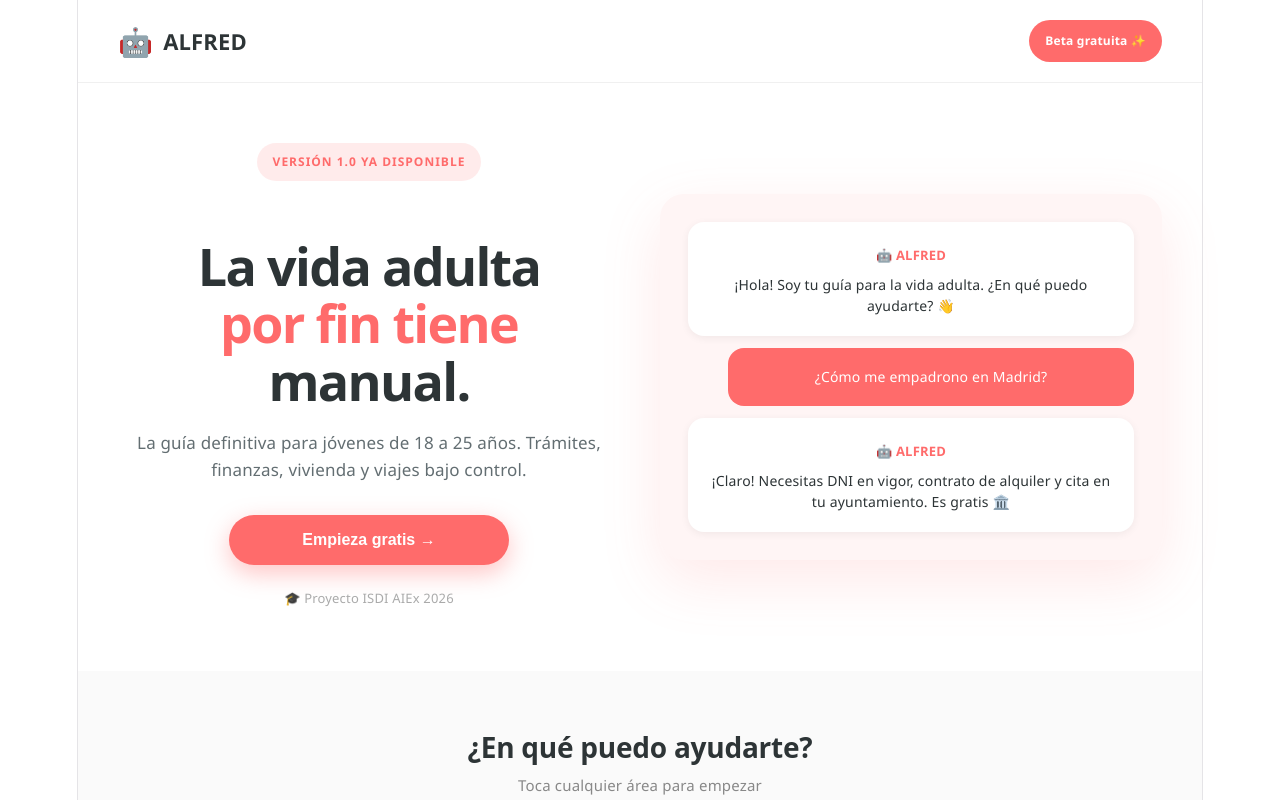
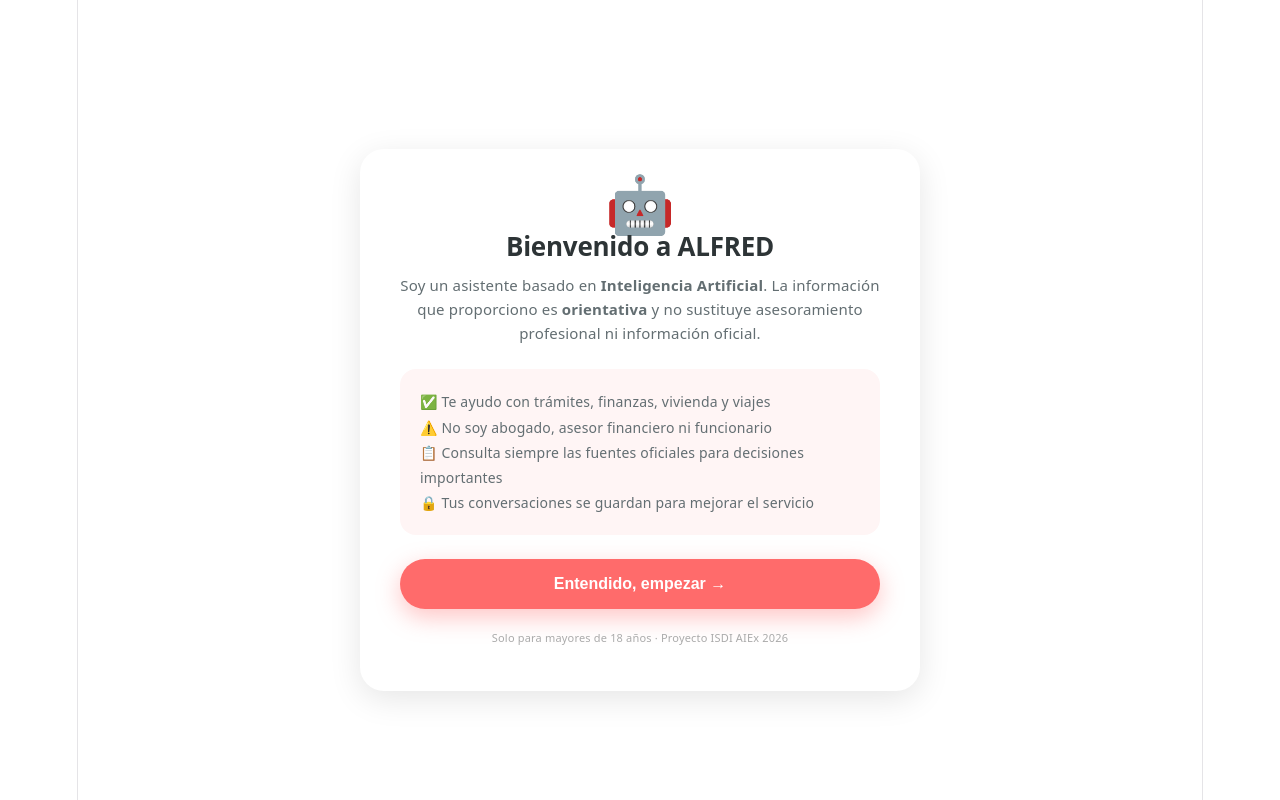
Before and after one commit to jaguilacollantes-beep/alfred, a React (Vite) app: page / in a window 1280 px wide. Shown: the top 800 px of the page. Built offline with nearby package versions, Linux system fonts and the light colour scheme.

Commit message:
Update App.tsx

```diff
--- a/src/App.tsx
+++ b/src/App.tsx
@@ -16,6 +16,7 @@ function App() {
   const [pregunta, setPregunta] = useState("");
   const [mensajes, setMensajes] = useState<Mensaje[]>([]);
   const [cargando, setCargando] = useState(false);
+  const [aceptado, setAceptado] = useState(false);
 
   async function preguntar() {
     if (!pregunta.trim()) return;
@@ -47,6 +48,34 @@ function App() {
     document.getElementById("chat")?.scrollIntoView({ behavior: "smooth" });
   }
 
+  if (!aceptado) {
+    return (
+      <div style={{ minHeight: "100vh", display: "flex", alignItems: "center", justifyContent: "center", background: "#fff", padding: 20 }}>
+        <div style={{ maxWidth: 480, textAlign: "center", padding: 40, borderRadius: 24, boxShadow: "0 8px 32px rgba(0,0,0,0.1)" }}>
+          <div style={{ fontSize: 56, marginBottom: 16 }}>🤖</div>
+          <h2 style={{ fontSize: 26, fontWeight: "800", color: "#2D3436", marginBottom: 12 }}>Bienvenido a ALFRED</h2>
+          <p style={{ color: "#636e72", lineHeight: 1.6, marginBottom: 24, fontSize: 15 }}>
+            Soy un asistente basado en <strong>Inteligencia Artificial</strong>. La información que proporciono es <strong>orientativa</strong> y no sustituye asesoramiento profesional ni información oficial.
+          </p>
+          <div style={{ background: "#FFF5F5", borderRadius: 16, padding: 20, marginBottom: 24, textAlign: "left", fontSize: 14, color: "#636e72", lineHeight: 1.8 }}>
+            <div>✅ Te ayudo con trámites, finanzas, vivienda y viajes</div>
+            <div>⚠️ No soy abogado, asesor financiero ni funcionario</div>
+            <div>📋 Consulta siempre las fuentes oficiales para decisiones importantes</div>
+            <div>🔒 Tus conversaciones se guardan para mejorar el servicio</div>
+          </div>
+          <button
+            onClick={() => setAceptado(true)}
+            style={{ background: "#FF6B6B", color: "#fff", border: "none", borderRadius: 32, padding: "16px 40px", fontSize: 16, fontWeight: "700", cursor: "pointer", width: "100%", boxShadow: "0 8px 24px rgba(255,107,107,0.4)" }}>
+            Entendido, empezar →
+          </button>
+          <div style={{ marginTop: 16, fontSize: 11, color: "#aaa" }}>
+            Solo para mayores de 18 años · Proyecto ISDI AIEx 2026
+          </div>
+        </div>
+      </div>
+    );
+  }
+
   return (
     <div style={{ fontFamily: "'Segoe UI', sans-serif", minHeight: "100vh", background: "#fff" }}>
 
@@ -60,8 +89,6 @@ function App() {
           .section-padding { padding: 40px 20px !important; }
           .chat-padding { padding: 40px 20px !important; }
           .header-padding { padding: 16px 20px !important; }
-          .preguntas-rapidas { gap: 6px !important; }
-          .preguntas-rapidas button { font-size: 12px !important; padding: 6px 12px !important; }
         }
       `}</style>
 
@@ -72,7 +99,7 @@ function App() {
           <div style={{ fontSize: 22, fontWeight: "800", color: "#2D3436" }}>ALFRED</div>
         </div>
         <div style={{ background: "#FF6B6B", color: "#fff", borderRadius: 24, padding: "8px 16px", fontSize: 12, fontWeight: "700" }}>
-          Beta gratuita ✨
+          🤖 Asistente de IA · Beta gratuita
         </div>
       </div>
 
@@ -98,18 +125,17 @@ function App() {
           <div style={{ marginTop: 20, color: "#aaa", fontSize: 13 }}>🎓 Proyecto ISDI AIEx 2026</div>
         </div>
 
-        {/* PREVIEW — oculto en móvil */}
         <div className="hero-preview" style={{ background: "#FFF5F5", borderRadius: 24, padding: 28, boxShadow: "0 20px 60px rgba(255,107,107,0.15)" }}>
           <div style={{ background: "#fff", borderRadius: 16, padding: 20, marginBottom: 12, boxShadow: "0 2px 8px rgba(0,0,0,0.06)" }}>
-            <div style={{ fontWeight: "700", color: "#FF6B6B", fontSize: 13, marginBottom: 6 }}>🤖 ALFRED</div>
-            <div style={{ color: "#2D3436", fontSize: 14, lineHeight: 1.5 }}>¡Hola! Soy tu guía para la vida adulta. ¿En qué puedo ayudarte? 👋</div>
+            <div style={{ fontWeight: "700", color: "#FF6B6B", fontSize: 13, marginBottom: 6 }}>🤖 ALFRED · Asistente IA</div>
+            <div style={{ color: "#2D3436", fontSize: 14, lineHeight: 1.5 }}>¡Hola! Soy ALFRED, un asistente basado en IA. ¿En qué puedo ayudarte? 👋</div>
           </div>
           <div style={{ background: "#FF6B6B", borderRadius: 16, padding: 16, marginBottom: 12, marginLeft: 40 }}>
             <div style={{ color: "#fff", fontSize: 14 }}>¿Cómo me empadrono en Madrid?</div>
           </div>
           <div style={{ background: "#fff", borderRadius: 16, padding: 20, boxShadow: "0 2px 8px rgba(0,0,0,0.06)" }}>
-            <div style={{ fontWeight: "700", color: "#FF6B6B", fontSize: 13, marginBottom: 6 }}>🤖 ALFRED</div>
-            <div style={{ color: "#2D3436", fontSize: 14, lineHeight: 1.5 }}>¡Claro! Necesitas DNI en vigor, contrato de alquiler y cita en tu ayuntamiento. Es gratis 🏛️</div>
+            <div style={{ fontWeight: "700", color: "#FF6B6B", fontSize: 13, marginBottom: 6 }}>🤖 ALFRED · Asistente IA</div>
+            <div style={{ color: "#2D3436", fontSize: 14, lineHeight: 1.5 }}>¡Claro! Necesitas DNI en vigor y contrato de alquiler. Es gratis 🏛️ ⚠️ Consulta siempre tu ayuntamiento para información oficial.</div>
           </div>
         </div>
       </div>
@@ -138,7 +164,7 @@ function App() {
         <h2 style={{ textAlign: "center", fontSize: 28, fontWeight: "800", marginBottom: 8, color: "#2D3436" }}>Pregúntame lo que quieras</h2>
         <p style={{ textAlign: "center", color: "#888", marginBottom: 28, fontSize: 15 }}>Respondo en segundos, con fuentes oficiales</p>
 
-        <div className="preguntas-rapidas" style={{ marginBottom: 20, display: "flex", flexWrap: "wrap", gap: 8, justifyContent: "center" }}>
+        <div style={{ marginBottom: 20, display: "flex", flexWrap: "wrap", gap: 8, justifyContent: "center" }}>
           {["¿Cómo me empadrono?", "¿Cuánto debo ahorrar?", "¿Qué revisar en un alquiler?", "¿Pasaporte para Francia?"].map((q) => (
             <button key={q} onClick={() => preguntaRapida(q)}
               style={{ background: "#fff", border: "2px solid #FF6B6B", borderRadius: 24, padding: "8px 16px", fontSize: 13, cursor: "pointer", color: "#FF6B6B", fontWeight: "600" }}>
@@ -157,7 +183,7 @@ function App() {
           {mensajes.map((m, i) => (
             <div key={i} style={{ marginBottom: 16, display: "flex", justifyContent: m.rol === "usuario" ? "flex-end" : "flex-start" }}>
               <div style={{ maxWidth: "80%", padding: "14px 18px", borderRadius: m.rol === "usuario" ? "20px 20px 4px 20px" : "20px 20px 20px 4px", background: m.rol === "usuario" ? "#FF6B6B" : "#F8F9FA", color: m.rol === "usuario" ? "#fff" : "#2D3436", lineHeight: 1.6, whiteSpace: "pre-wrap", fontSize: 15 }}>
-                {m.rol === "alfred" && <div style={{ fontWeight: "700", marginBottom: 6, color: "#FF6B6B", fontSize: 12 }}>🤖 ALFRED</div>}
+                {m.rol === "alfred" && <div style={{ fontWeight: "700", marginBottom: 6, color: "#FF6B6B", fontSize: 12 }}>🤖 ALFRED · Asistente IA</div>}
                 {m.texto}
               </div>
             </div>
@@ -182,12 +208,19 @@ function App() {
             {cargando ? "⏳" : "→"}
           </button>
         </div>
+
+        {/* AVISO LEGAL */}
+        <div style={{ marginTop: 16, padding: 16, background: "#FFF5F5", borderRadius: 12, fontSize: 12, color: "#aaa", textAlign: "center", lineHeight: 1.6 }}>
+          ⚠️ La información proporcionada por ALFRED es orientativa y no sustituye asesoramiento profesional ni información oficial. Consulta siempre las fuentes oficiales para decisiones importantes.
+        </div>
       </div>
 
       {/* FOOTER */}
       <div style={{ textAlign: "center", padding: "24px", color: "#aaa", fontSize: 12, borderTop: "1px solid #f0f0f0" }}>
-        ALFRED · La vida adulta por fin tiene manual · Proyecto ISDI AIEx 2026
-
+        <div style={{ marginBottom: 6 }}>
+          🤖 ALFRED es un asistente de Inteligencia Artificial. La información proporcionada es orientativa y no sustituye asesoramiento profesional.
+        </div>
+        <div>ALFRED · La vida adulta por fin tiene manual · Proyecto ISDI AIEx 2026</div>
       </div>
 
     </div>
```
